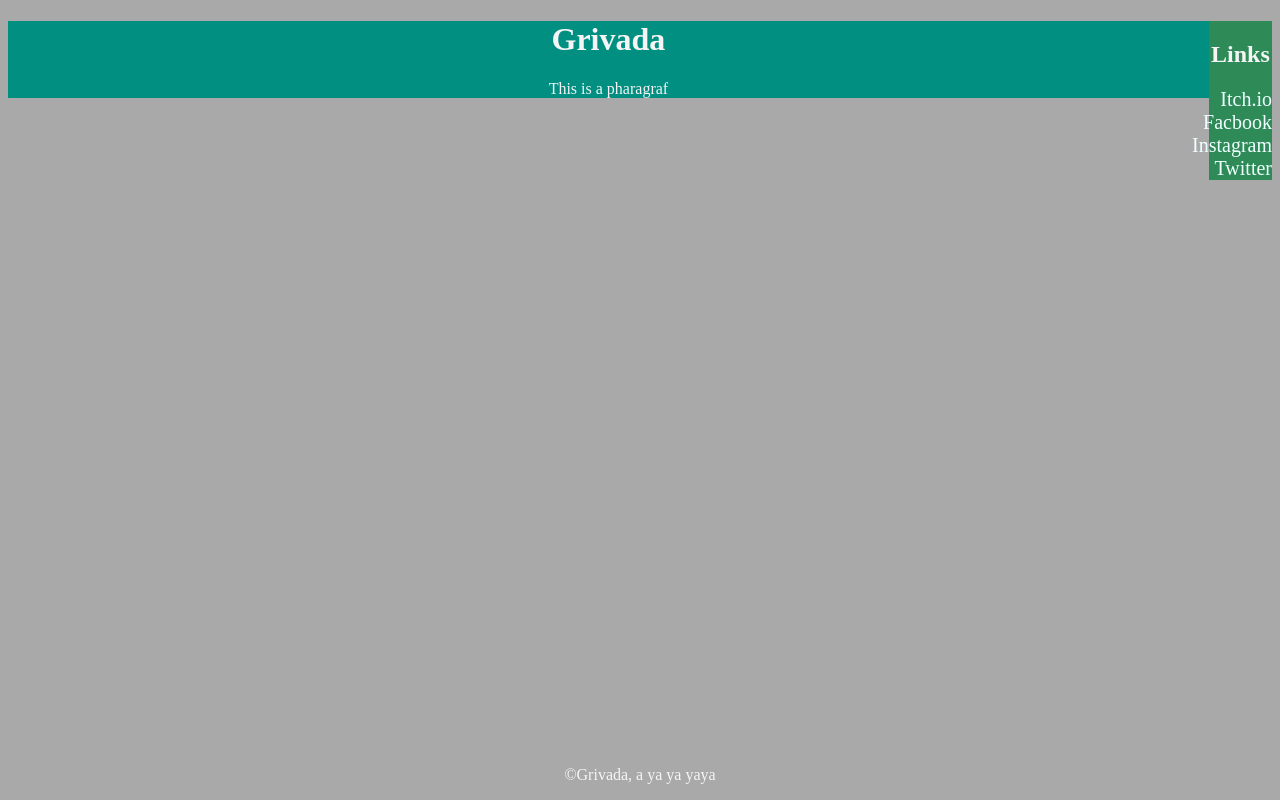
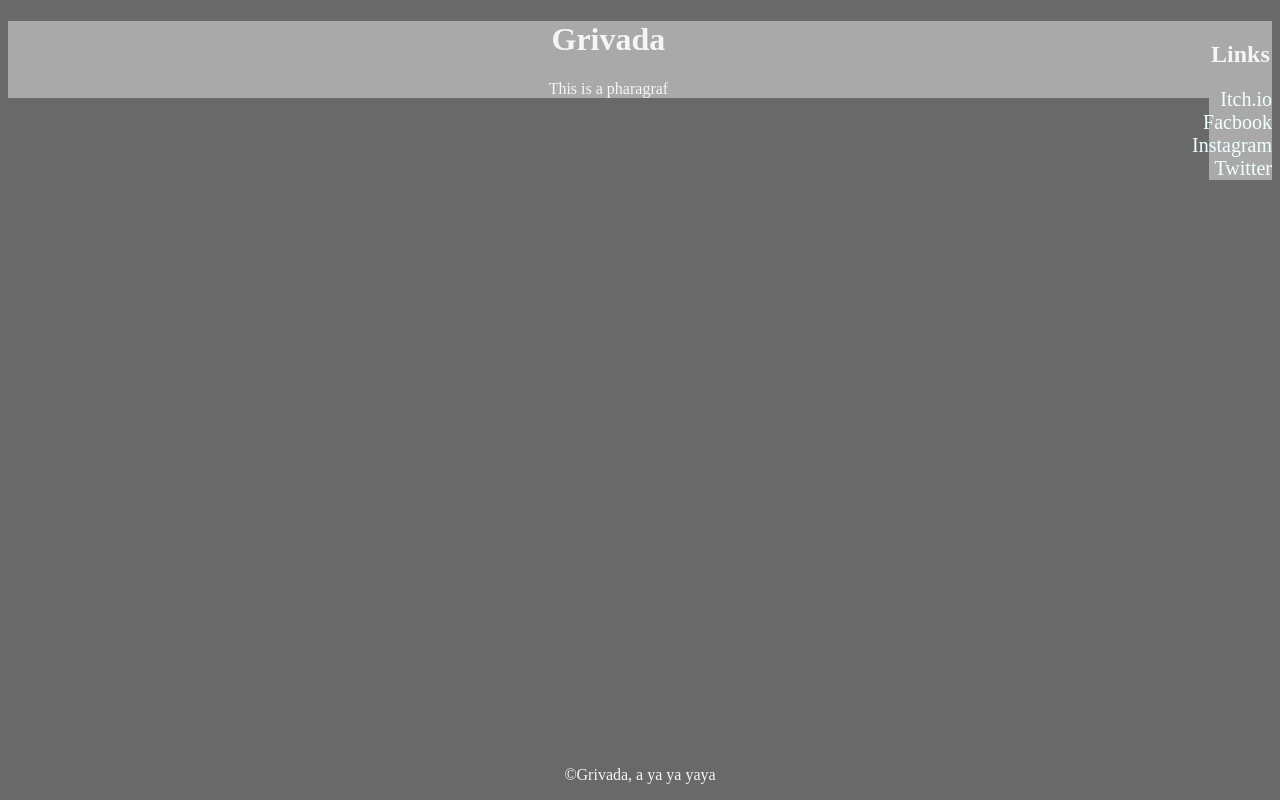
Before and after one commit to GrigoreArts/grivada.github.io, a plain HTML site: page index.html in a window 1280 px wide. Drawn offline with Linux system fonts and the light colour scheme.

Commit message:
Update style.css

```diff
--- a/style.css
+++ b/style.css
@@ -3,15 +3,15 @@
 }
 body {
     color: whitesmoke;
-    background-color: darkgrey;
+    background-color: dimgrey;
 }
 
 main {
 
-    background-color: rgb(0, 143, 129);
+    background-color: darkgrey;
 }
 aside {
-    background-color: seagreen;
+    background-color: darkgrey;
     width: 5%;
 }
 aside > a {
```
